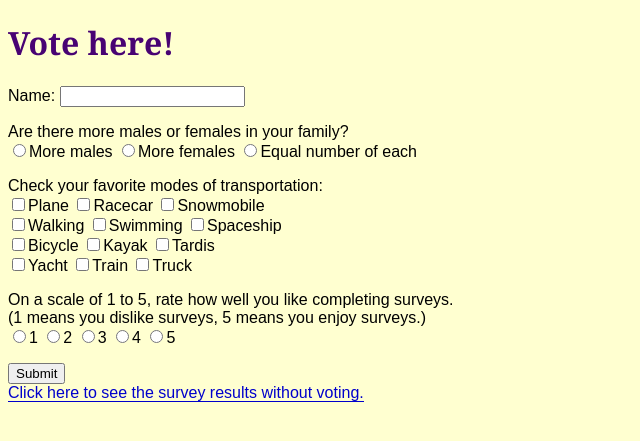
After one commit to Brown-Lorna/cs313php, a PHP site: page /pages/lesson3PHPsurvey.php in a window 1280 px wide. The commit adds this page. Shown: the top 441 px of the page, without its empty margins (0-640 px from the left). Run offline with PHP 8.4, Linux system fonts and the light colour scheme.

Commit message:
php survey added

```diff
--- a/modules/page-nav.php
+++ b/modules/page-nav.php
@@ -1,6 +1,6 @@
 <nav id="page-nav">
 	<ul id="mainmenu">
-		<li><a href="/">Home</a></li>
+		<li><a href="index.php">Home</a></li>
 		<li><a href="/pages/assignments.php">Assignments</a></li>
 	<li><a href="/pages/helloworld.html">Hello World Assignment</a></li>
 	</ul>
--- a/pages/assignments.php
+++ b/pages/assignments.php
@@ -22,6 +22,7 @@
 		<ul id="assignment_links">
 			<li><a href="helloworld.html">Hello World!</a></li>
 			<li><a href="week3_TeamActivity.html">Team 2 Activity-Lesson 3</a></li>
+			<li><a href="lesson3PHPsurvey.php">Lesson 3 PHP Survey</a></li>
 		</ul>
 
 		<footer id="page-footer">
--- /dev/null
+++ b/pages/lesson3PHPsurvey.php
@@ -0,0 +1,81 @@
+ <?php
+//session_start();
+?>
+
+<!DOCTYPE html>
+<html>
+	<head>
+		<meta charset="utf=8">
+		<title>PHP Survey Form</title>
+		<meta name="author" content="Lorna Brown">
+		<link href="/css/screen.css" type="text/css" rel="stylesheet" media="screen">
+		<meta name="viewport" content="width-device-width, initial-scale=1.0">
+	</head>
+<body>
+<!--	<?php
+// Set session variables
+$_SESSION[""] = "";
+?>
+-->
+
+	<h1>Vote here!</h1>
+	<form action="lesson3survey_results.php" method="post">
+		Name: <input name="name" type="text"><br>
+	<p>
+		Are there more males or females in your family?<br>
+		<input type="radio" name="malesorfemales" value="more males">More males
+		<input type="radio" name="malesorfemales" value="more females">More females
+		<input type="radio" name="malesorfemales" value="an equal number of males and females">Equal number of each<br>
+	</p>
+	<p>
+		Check your favorite modes of transportation:<br>
+		<input type="checkbox" name="transportation[]" value="Plane">Plane
+		<input type="checkbox" name="transportation[]" value="Racecar">Racecar
+		<input type="checkbox" name="transportation[]" value="Snowmobile">Snowmobile<br>
+		<input type="checkbox" name="transportation[]" value="Walking">Walking
+		<input type="checkbox" name="transportation[]" value="Swimming">Swimming
+		<input type="checkbox" name="transportation[]" value="Spaceship">Spaceship<br>
+		<input type="checkbox" name="transportation[]" value="Bicycle">Bicycle
+		<input type="checkbox" name="transportation[]" value="Kayak">Kayak
+		<input type="checkbox" name="transportation[]" value="Tardis">Tardis<br>
+		<input type="checkbox" name="transportation[]" value="Yacht">Yacht
+		<input type="checkbox" name="transportation[]" value="Train">Train
+		<input type="checkbox" name="transportation[]" value="Truck">Truck<br>
+	</p>
+	<p>
+		On a scale of 1 to 5, rate how well you like completing surveys.<br>
+		(1 means you dislike surveys, 5 means you enjoy surveys.)<br>
+		<input type="radio" name="surveys" value="1 I would rather do anything else in the whole world">1
+		<input type="radio" name="surveys" value="2 I would rather complete a survey than have the plague">2
+		<input type="radio" name="surveys" value="3 Surveys are no big deal">3
+		<input type="radio" name="surveys" value="4 I am curious to see how this goes">4
+		<input type="radio" name="surveys" value="5 Either I really like surveys or I am glad I completed my PHP survey assignment">5
+	</p>
+
+
+	<input type="submit" name="submit"><br>
+	</form>
+
+ <a href="lesson3survey_results.php">Click here to see the survey results without voting.</a>
+</body>
+</html>
+
+<!--
+OVERVIEW
+Create a simple PHP form that allows users to cast votes for certain questions and see the results.
+
+GUIDELINES
+The following guidelines are the minimum standard for this assignment (to earn 93%). To earn 100%, you should find a way to go beyond this standard to show your creativity and personality. Have fun and make it your own!
+
+Your survey/results should look professional.
+There should be at least four questions.
+Provide a link on the question page to go directly to the results (without voting).
+When the user casts their vote, they should then see the results.
+
+Store the results to a file on the filesystem so they can be retrieved/added to later.
+
+If the user returns to the question page after they have voted, they should be automatically directed to the results. (Think sessions)
+Create a link to your survey from your assignments page.
+Submit the link to your survey to this assignment in I-Learn.
+
+-->
```
Also changed, not shown: pages/lesson3survey_results.php (added, +32 -0 lines).
